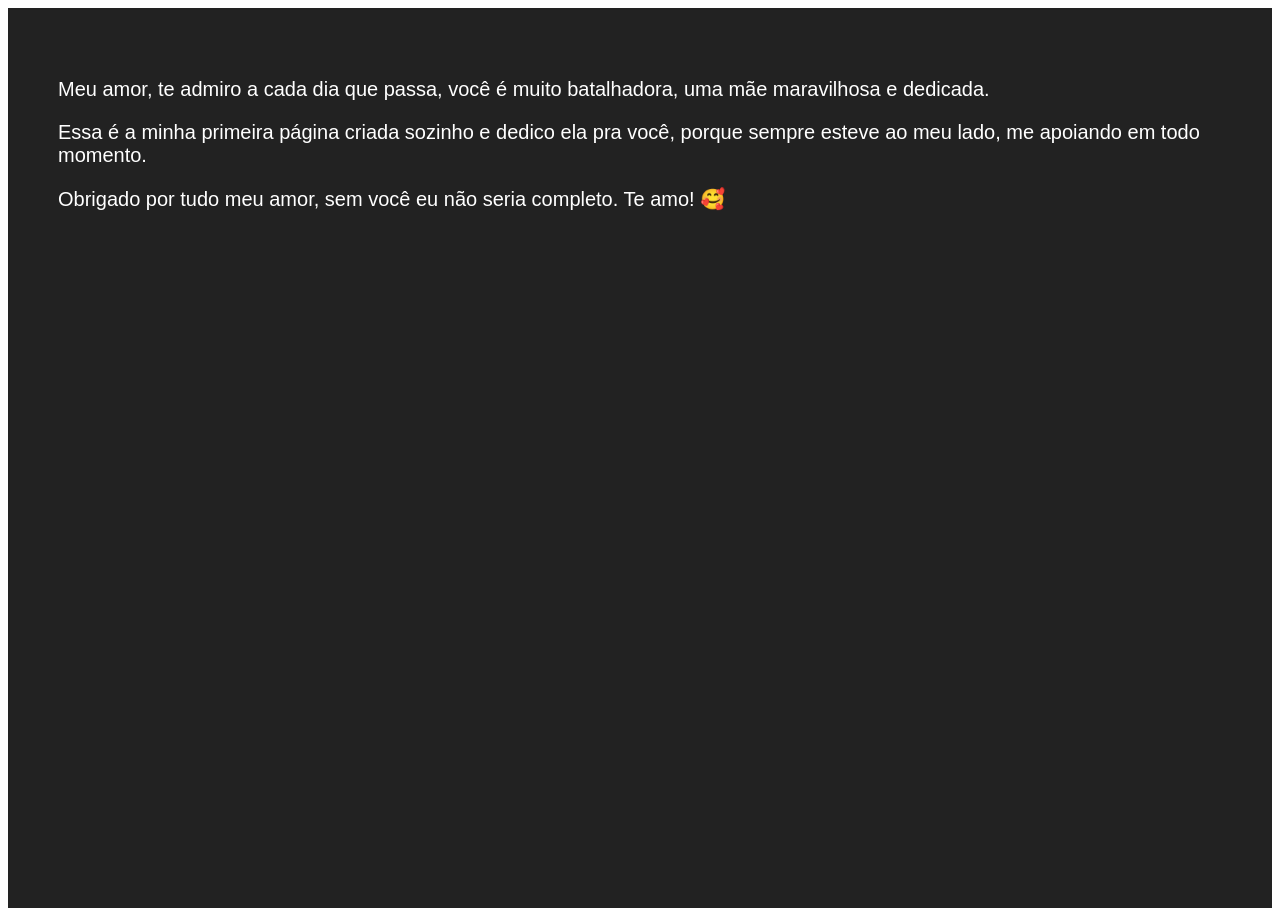
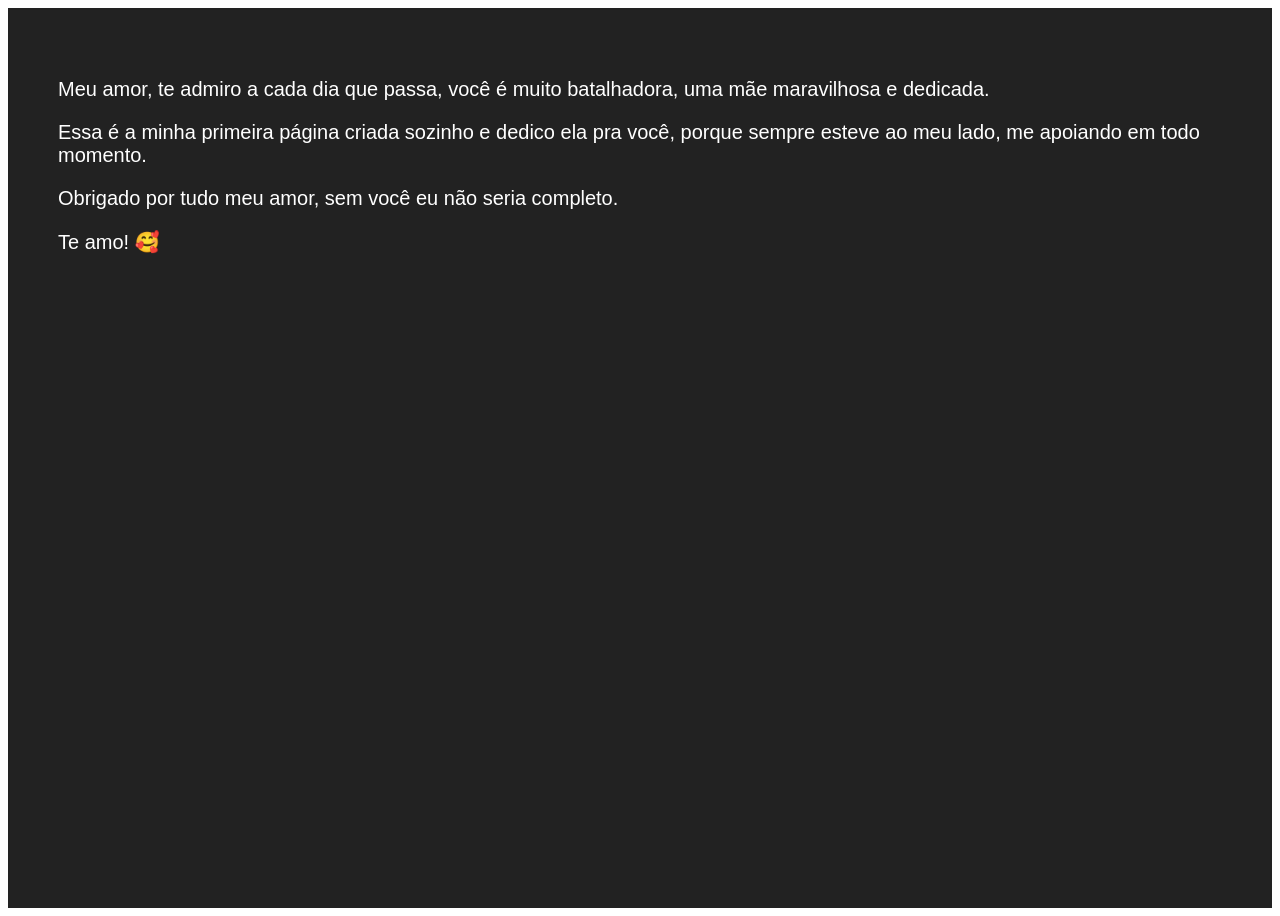
Before and after one commit to wesleyangeli/copia-tab-news, a Next.js app: page / in a window 1280 px wide. Built offline with nearby package versions, Linux system fonts and the light colour scheme.

Commit message:
modifica a frase

```diff
--- a/pages/index.js
+++ b/pages/index.js
@@ -8,7 +8,10 @@ function Home () {
                 Essa é a minha primeira página criada sozinho e dedico ela pra você, porque sempre esteve ao meu lado, me apoiando em todo momento.
             </p>
             <p>
-                Obrigado por tudo meu amor, sem você eu não seria completo. Te amo! 🥰
+                Obrigado por tudo meu amor, sem você eu não seria completo.
+            </p>
+            <p>
+            Te amo! 🥰
             </p>
         </div>
     )
```
